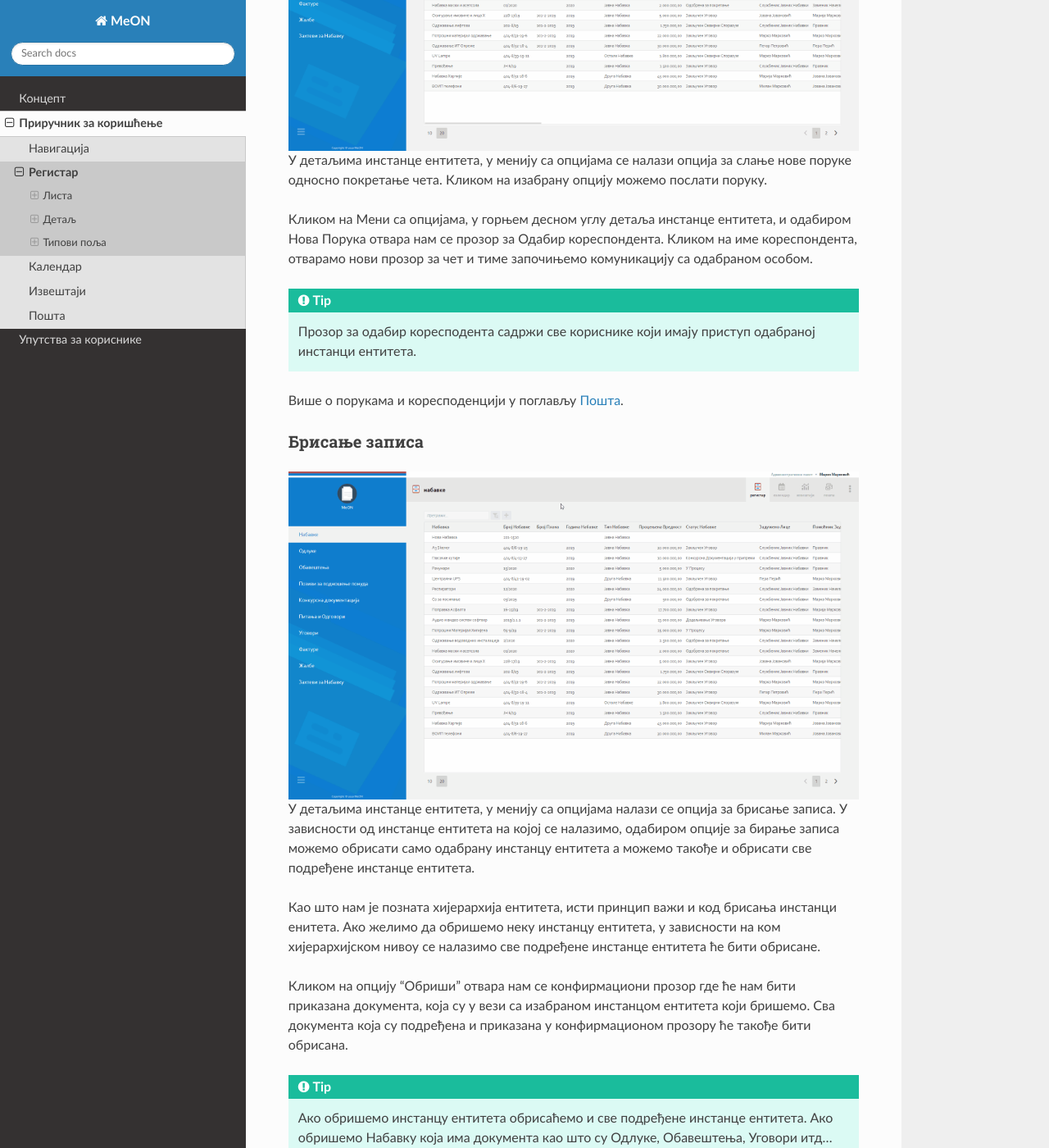
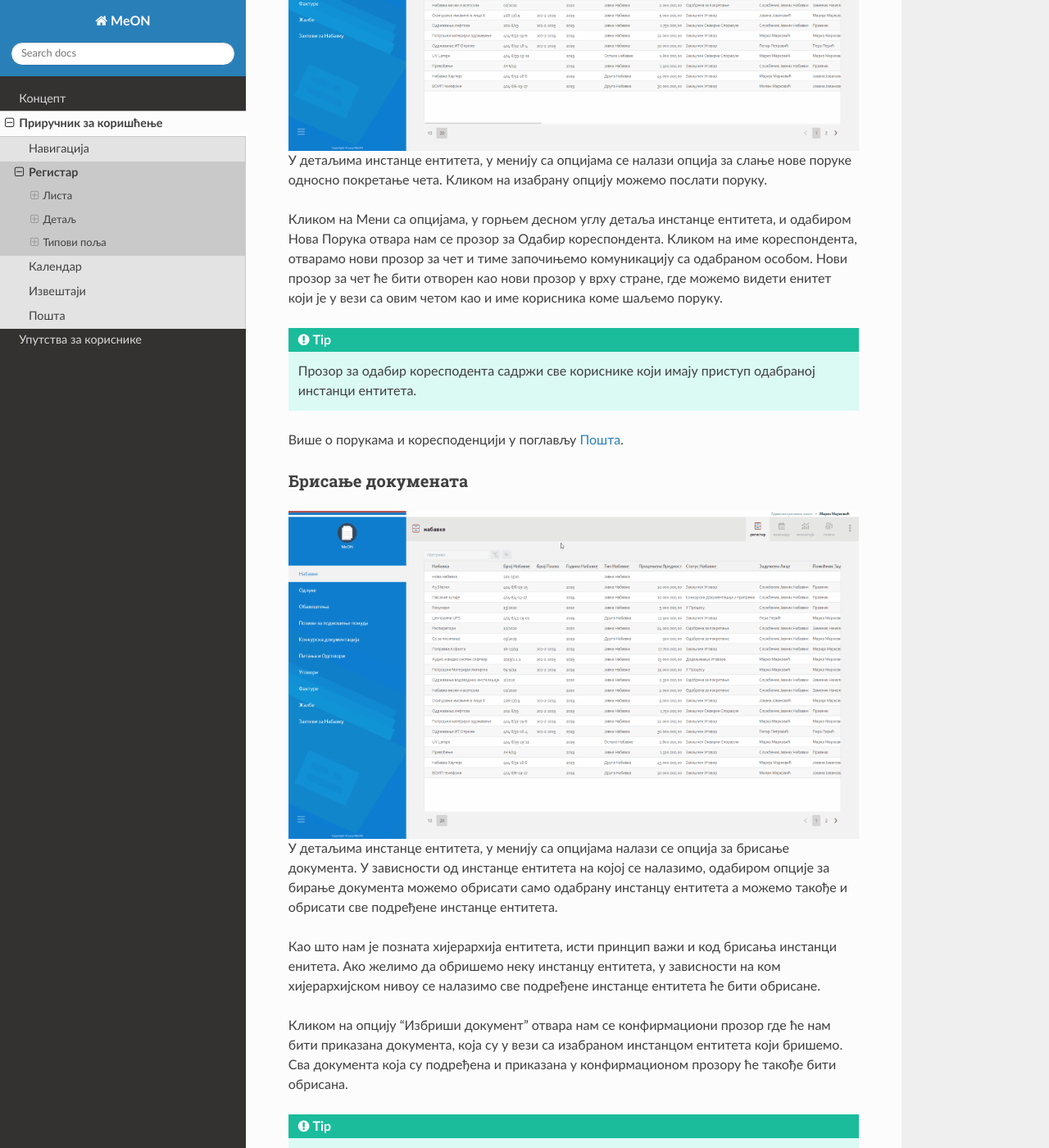
Before and after one commit to ismt-hub/MeON-Docs, a Sphinx documentation site: the page built from docs/prirucnik/registar.rst, in a window 1280 px wide and 1400 px high, scrolled down 11513 px. Shown: the whole window at 82% size. Built offline with Sphinx 7.4.7 and the Read the Docs theme 2.0.0, drawn with Linux system fonts in a browser that asks for light colours; some of the changed text lies outside the part shown.

Commit message:
Changes to registar.rst

```diff
--- a/docs/prirucnik/registar.rst
+++ b/docs/prirucnik/registar.rst
@@ -255,26 +255,26 @@
 
 У детаљима инстанце ентитета, у менију са опцијама се налази опција за слање нове поруке односно покретање чета. Кликом на изабрану опцију можемо послати поруку.
 
-Кликом на Мени са опцијама, у горњем десном углу детаља инстанце ентитета, и одабиром Нова Порука отвара нам се прозор за Одабир кореспондента. Кликом на име кореспондента, отварамо нови прозор за чет и тиме започињемо комуникацију са одабраном особом.
+Кликом на Мени са опцијама, у горњем десном углу детаља инстанце ентитета, и одабиром Нова Порука отвара нам се прозор за Одабир кореспондента. Кликом на име кореспондента, отварамо нови прозор за чет и тиме започињемо комуникацију са одабраном особом. Нови прозор за чет ће бити отворен као нови прозор у врху стране, где можемо видети енитет који је у вези са овим четом као и име корисника коме шаљемо поруку.
 
 .. Tip:: Прозор за одабир коресподента садржи све кориснике који имају приступ одабраној инстанци ентитета.
 
 Више о порукама и коресподенцији у поглављу :ref:`Пошта<posta>`.
 
-Брисање записа
-===============
+Брисање докумената
+===================
 
 .. image:: ../_static/img/Navigacija/BrisanjeZapisa.gif
    :width: 700
    :height: 400
    :align: center
 
-У детаљима инстанце ентитета, у менију са опцијама налази се опција за брисање записа.
-У зависности од инстанце ентитета на којој се налазимо, одабиром опције за бирање записа можемо обрисати само одабрану инстанцу ентитета а можемо такође и обрисати све подређене инстанце ентитета.
+У детаљима инстанце ентитета, у менију са опцијама налази се опција за брисање документа.
+У зависности од инстанце ентитета на којој се налазимо, одабиром опције за бирање документа можемо обрисати само одабрану инстанцу ентитета а можемо такође и обрисати све подређене инстанце ентитета.
 
 Као што нам је позната хијерархија ентитета, исти принцип важи и код брисања инстанци енитета. Ако желимо да обришемо неку инстанцу ентитета, у зависности на ком хијерархијском нивоу се налазимо све подређене инстанце ентитета ће бити обрисане.
 
-Кликом на опцију "Обриши" отвара нам се конфирмациони прозор где ће нам бити приказана документа, која су у вези са изабраном инстанцом ентитета који бришемо. Сва документа која су подређена и приказана у конфирмационом прозору ће такође бити обрисана.
+Кликом на опцију "Избриши документ" отвара нам се конфирмациони прозор где ће нам бити приказана документа, која су у вези са изабраном инстанцом ентитета који бришемо. Сва документа која су подређена и приказана у конфирмационом прозору ће такође бити обрисана.
 
 .. Tip:: Ако обришемо инстанцу ентитета обрисаћемо и све подређене инстанце ентитета. Ако обришемо Набавку која има документа као што су Одлуке, Обавештења, Уговори итд... Сви документи који су везани за ту Набавку ће бити обрисани.
 
@@ -289,19 +289,24 @@
 Главна намена инфо панела је да можемо да видите када је последњи пут неки атрибут/поље инстанце ентитета додат, промењен и избрисан. Поред те информације можемо видети која је последња особа која је то поље додала, променила или обрисала.
 
 Отварањем детаља инстанце ентитета приказује нам се регистар тог ентитета као што нам је до сада већ и познато.
-У горњем десном углу лево од иконе регистра налази се икона Инфо панела.
-Кликом на икону Инфо, отвара нам се прозор инфо панела који визуелно изгледа исто као и регистар.
+У горњем десном углу кликом на икону за опције регистра налази се икона Инфо.
+Кликом на икону Инфо, отвара нам се прозор инфо панела у виду искачућег прозора.
+
 На инфо панелу видимо исте податке као и на регистру неке инстанце ентитета, разлика је у томе што на инфо панелу за разлику од регистра не можемо мењати вредности поља или атрибута. Свака инстанца ентитета садржи инфо панел.
 
-Информације које можемо видети на инфо панелу су:
+У врху инфо панел прозора се налази назив ентитета и његов број. Затим у самом прозору инфо панела видимо листу поља поређану у три колоне (Назив поља, Вредност, Опис).
+
+Назив поља саджи све називе поља на изабраном ентитету.
+
+Вредност садржи све вредности поља.
+
+Опис садржи следеће информације које можемо видети на инфо панелу су:
 
 Када је атрибут инстанце ентитета додат, промењен или обирсан.
 Ко је особа која је последња извршила неку промену на атрибуту.
 Поред ових информација на датумским пољима можемо видети информацију када се одређени датум, рок приближава односно пре колико времена је истекао.
 
 Црвеном бојом биће приказане све промене у распону од седам дана пре и седам дана после данашњег датума.
-
-Отварањем инфо панела аутоматски ће нам се приказати Искачући прозор (Pop-up) за свако поље односно атрибут који је промењен на инстанци ентитета у последњих седам дана. За поља на којима се није појавио Pop-up прозор а садрже неку вредност, поред назива поља налази се икона за приказ информације о том пољу. Кликом на икону, отвара нам се pop-up прозор који приказује информације о том пољу.
 
 Типови поља
 ------------
```
